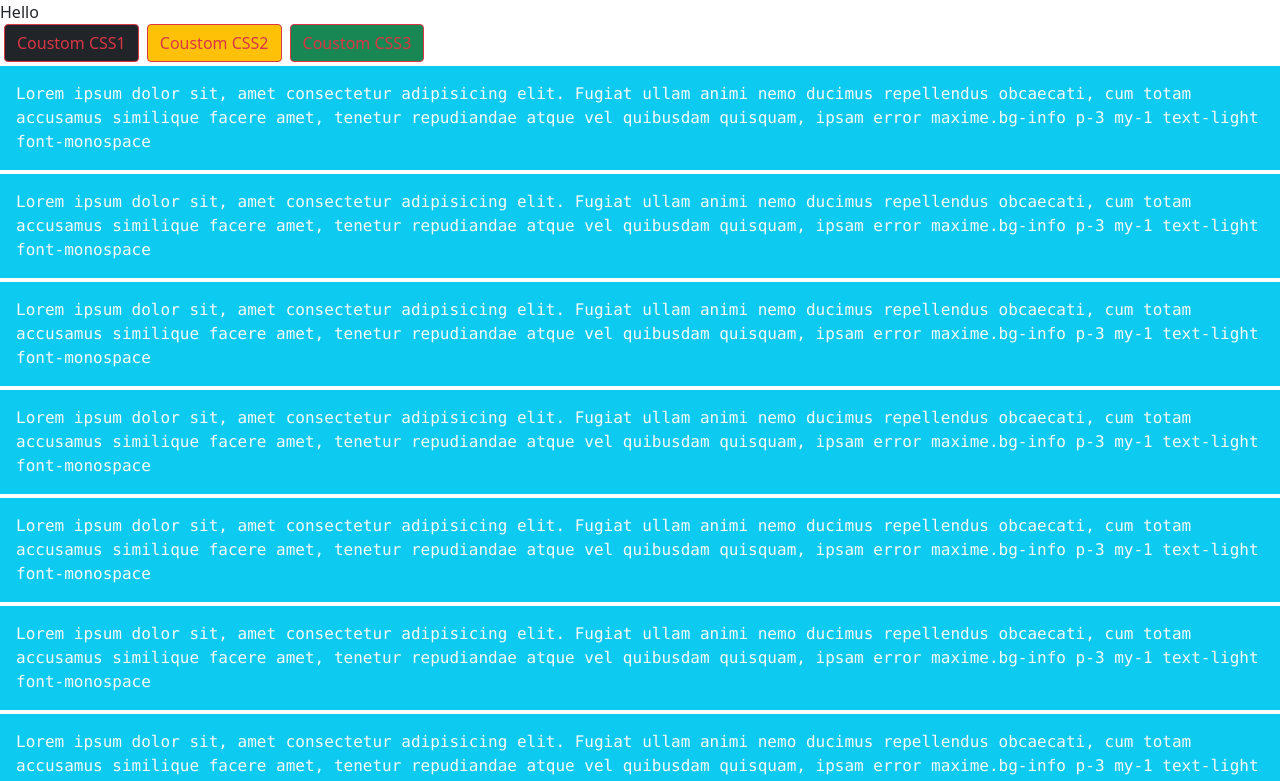
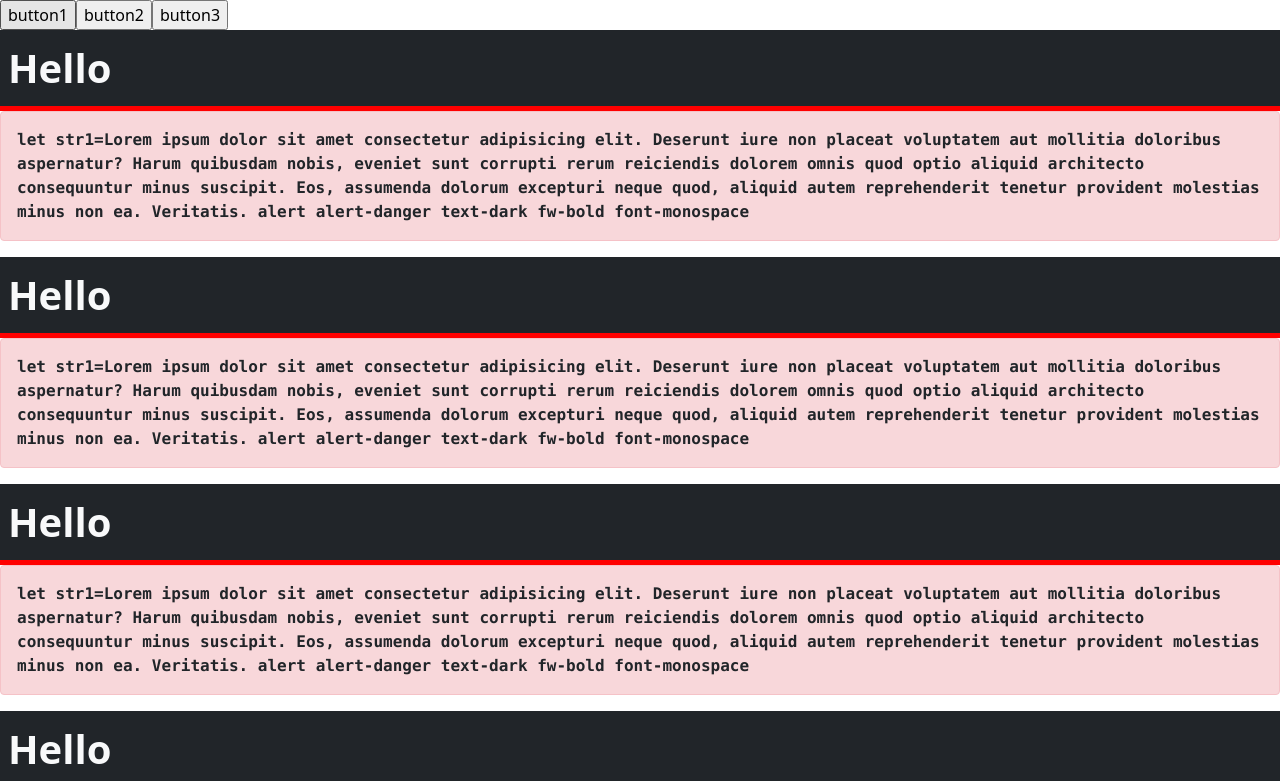
Before and after one commit to dhonevrushabh07/my-react-project-day19, a React (Create React App) app: page / in a window 1280 px wide. Shown: the top 781 px of the page. Built offline with nearby package versions, Linux system fonts and the light colour scheme.

Commit message:
my project with button theme changining

```diff
--- a/src/App.js
+++ b/src/App.js
@@ -3,59 +3,50 @@ import { useState } from "react";
 export default function App() {
   return (
     <div>
-      <div>Hello</div>
       <MyComponent />
     </div>
   );
 }
 
 function MyComponent() {
-  let list = [1, 1, 1, 1, 1, 1, 1];
-  const [defaultCss, setDefaultCss] = useState(
-    "bg-info p-3 my-1 text-light font-monospace"
+  let list = [1, 1, 1, 1, 1, 1, 1, 1, 1, 1];
+  const [headerCss, setheaderCss] = useState(
+    "bg-dark text-light p-2 fs-1 fw-bold"
   );
-  let btnCSS1 = "btn btn-outline-danger bg-dark mx-1";
-  let btnCSS2 = "btn btn-outline-danger bg-warning mx-1";
-  let btnCSS3 = "btn btn-outline-danger bg-success mx-1";
+  const [paraCss, setparaCss] = useState(
+    "alert alert-danger text-dark fw-bold font-monospace"
+  );
+  let tweet = `      let str1=Lorem ipsum dolor sit amet consectetur adipisicing elit. Deserunt
+      iure non placeat voluptatem aut mollitia doloribus aspernatur? Harum
+      quibusdam nobis, eveniet sunt corrupti rerum reiciendis dolorem omnis quod
+      optio aliquid architecto consequuntur minus suscipit. Eos, assumenda
+      dolorum excepturi neque quod, aliquid autem reprehenderit tenetur
+      provident molestias minus non ea. Veritatis.`;
 
-  let customeCSS1 = () =>
-    setDefaultCss("bg-dark p-3 my-1 text-light font-monospace");
+  const customCSS1 = () => setparaCss("bg-info text-light p-2 fs-3 fw-bold");
+  const customCSS2 = () => setparaCss("bg-warning text-light p-2 fs-3 fw-bold");
+  const customCSS3 = () => setparaCss("bg-success text-light p-2 fs-3 fw-bold");
 
-  let customeCSS2 = () =>
-    setDefaultCss(
-      "bg-warning text-dark p-3 my-1 text-light font-monospace border-red"
-    );
-
-  let customeCSS3 = () =>
-    setDefaultCss("bg-success p-3 my-1 text-light font-monospace");
   return (
     <div>
-      <input
-        className={btnCSS1}
-        type="button"
-        value="Coustom CSS1"
-        onClick={customeCSS1}
-      />
-      <input
-        className={btnCSS2}
-        type="button"
-        value="Coustom CSS2"
-        onClick={customeCSS2}
-      />
-      <input
-        className={btnCSS3}
-        type="button"
-        value="Coustom CSS3"
-        onClick={customeCSS3}
-      />
-      {list.map(() => (
-        <div className={defaultCss}>
-          Lorem ipsum dolor sit, amet consectetur adipisicing elit. Fugiat ullam
-          animi nemo ducimus repellendus obcaecati, cum totam accusamus
-          similique facere amet, tenetur repudiandae atque vel quibusdam
-          quisquam, ipsam error maxime.{defaultCss}
-        </div>
-      ))}
+      <input type="button" value="button1" onClick={customCSS1} />
+      <input type="button" value="button2" onClick={customCSS2} />
+      <input type="button" value="button3" onClick={customCSS3} />
+      <div>
+        {list.map(() => (
+          <div>
+            <div
+              className={headerCss}
+              style={{ borderBottom: "red solid 5px" }}
+            >
+              Hello
+            </div>
+            <div className={paraCss}>
+              {tweet} {paraCss}
+            </div>
+          </div>
+        ))}
+      </div>
     </div>
   );
 }
```
